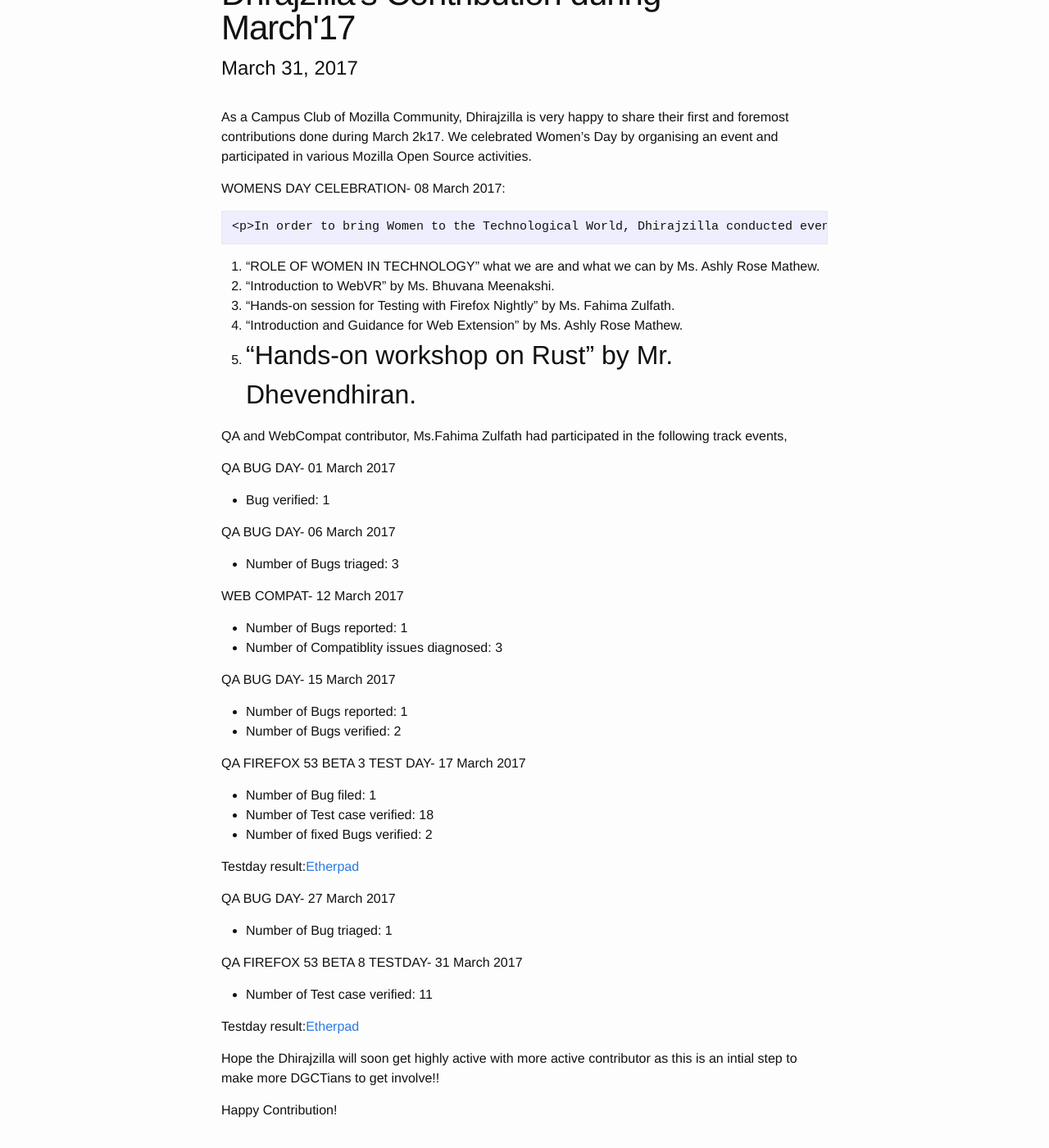
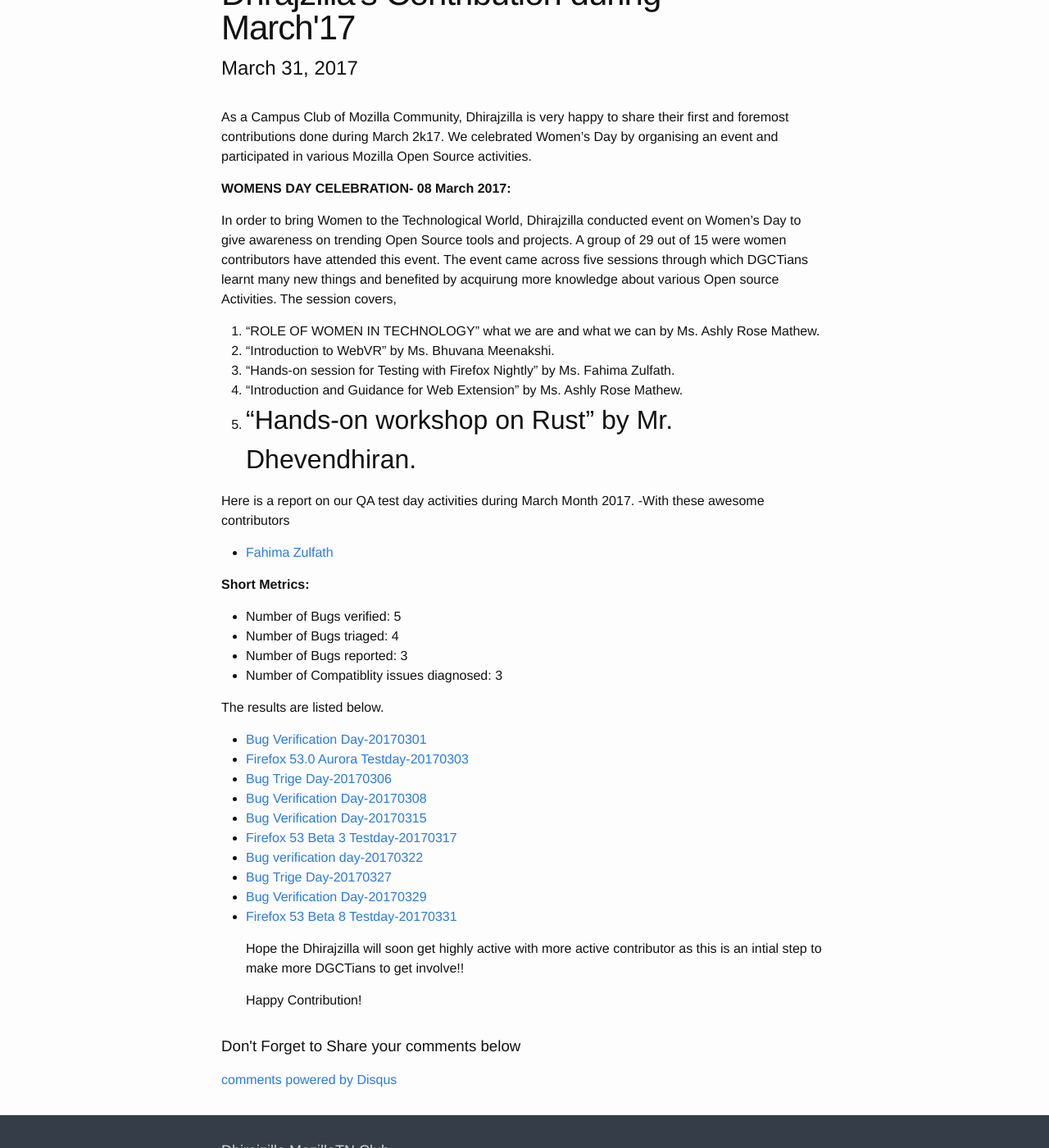
Before and after one commit to MozillaTN/Dhirajzilla, a Jekyll site: the page built from docs/_posts/2017-03-31-Dhirajzilla-Contributions-during-March-2017.md, in a window 1280 px wide and 1400 px high, scrolled down 442 px. Shown: the whole window at 82% size. Built offline with Jekyll 4.4.1, drawn with Linux system fonts in a browser that asks for light colours; comment, search, counter and statistics services are not loaded.

Commit message:
Update 2017-03-31-Dhirajzilla-Contributions-during-March-2017.md

```diff
--- a/docs/_posts/2017-03-31-Dhirajzilla-Contributions-during-March-2017.md
+++ b/docs/_posts/2017-03-31-Dhirajzilla-Contributions-during-March-2017.md
@@ -16,8 +16,9 @@
   As a Campus Club of Mozilla Community, Dhirajzilla is very happy to share their first and foremost contributions done during March 2k17.
 We celebrated Women's Day by organising an event and participated in various Mozilla Open Source activities.
 
-<p>WOMENS DAY CELEBRATION- 08 March 2017:</p>
-    <p>In order to bring Women to the Technological World, Dhirajzilla conducted event on Women's Day to give awareness on trending Open Source tools and projects. A group of 29 out of 15 were women contributors have attended this event. The event came across five sessions through which DGCTians learnt many new things and benefited by acquirung more knowledge about various Open source Activities. The session covers,</p>
+**WOMENS DAY CELEBRATION- 08 March 2017:**
+
+  In order to bring Women to the Technological World, Dhirajzilla conducted event on Women's Day to give awareness on trending Open Source tools and projects. A group of 29 out of 15 were women contributors have attended this event. The event came across five sessions through which DGCTians learnt many new things and benefited by acquirung more knowledge about various Open source Activities. The session covers,
 
    1. "ROLE OF WOMEN IN TECHNOLOGY" what we are and what we can by Ms. Ashly Rose Mathew.
    2. "Introduction to WebVR" by Ms. Bhuvana Meenakshi.
@@ -25,36 +26,33 @@
    4. "Introduction and Guidance for Web Extension" by Ms. Ashly Rose Mathew.
    5. "Hands-on workshop on Rust" by Mr. Dhevendhiran.
 -------------------------------------------------------------------------------------------------------------------------
- <p>QA and WebCompat contributor, Ms.Fahima Zulfath had participated in the following track events,</p>
 
-<p>QA BUG DAY- 01 March 2017</p>
- * Bug verified: 1
+ Here is a report on our QA test day activities during March Month 2017.
+-With these awesome contributors
 
-<p>QA BUG DAY- 06 March 2017</p>
- * Number of Bugs triaged: 3
+ * [Fahima Zulfath](https://twitter.com/FahimaZulfath)
 
-<p>WEB COMPAT- 12 March 2017</p>
- * Number of Bugs reported: 1
+ **Short Metrics:**
+
+ * Number of Bugs verified: 5
+ * Number of Bugs triaged: 4
+ * Number of Bugs reported: 3
  * Number of Compatiblity issues diagnosed: 3
 
-<p>QA BUG DAY- 15 March 2017</p>
- * Number of Bugs reported: 1
- * Number of Bugs verified: 2
+ The results are listed below.
 
-<p>QA FIREFOX 53 BETA 3 TEST DAY- 17 March 2017</p>
- * Number of Bug filed: 1
- * Number of Test case verified: 18
- * Number of fixed Bugs verified: 2
+- [Bug Verification Day-20170301](https://public.etherpad-mozilla.org/p/MozillaIN_QA_Bug_Verification_day_20170301)
+- [Firefox 53.0 Aurora Testday-20170303](https://public.etherpad-mozilla.org/p/MozillaIN_QA_Test_Day-20170303)
+- [Bug Trige Day-20170306](https://public.etherpad-mozilla.org/p/MozillaIN_QA_Bug_Triage_Day_20170306)
+- [Bug Verification Day-20170308](https://public.etherpad-mozilla.org/p/MozillaIN_QA_Bug_verification_Day_20170308)
+- [Bug Verification Day-20170315](https://public.etherpad-mozilla.org/p/MozillaIN_QA_Bug_Verification_Day_20170315)
+- [Firefox 53 Beta 3 Testday-20170317](https://public.etherpad-mozilla.org/p/MozillaIN_QA_Firefox_53_Beta_3_Testday)
+- [Bug verification day-20170322](https://public.etherpad-mozilla.org/p/MozillaIN_QA_Bug_Verification_Day_20170322)
+- [Bug Trige Day-20170327](https://public.etherpad-mozilla.org/p/MozillaIN_QA_Bug_Triage_Day_20170327)
+- [Bug Verification Day-20170329](https://public.etherpad-mozilla.org/p/MozillaIN_QA_Bug_Verification_day_20170329)
+- [Firefox 53 Beta 8 Testday-20170331](https://public.etherpad-mozilla.org/p/MozillaIN_QA_Firefox_53_Beta_8_Testday)
 
-Testday result:[Etherpad](https://public.etherpad-mozilla.org/p/MozillaIN_QA_Firefox_53_Beta_3_Testday)
 
-<p>QA BUG DAY- 27 March 2017</p>
- * Number of Bug triaged: 1
+   Hope the Dhirajzilla will soon get highly active with more active contributor as this is an intial step to make more DGCTians to get involve!!
 
-<p>QA FIREFOX 53 BETA 8 TESTDAY- 31 March 2017</p>
- * Number of Test case verified: 11
-
-Testday result:[Etherpad](https://public.etherpad-mozilla.org/p/MozillaIN_QA_Firefox_53_Beta_8_Testday)
-
-   <p>Hope the Dhirajzilla will soon get highly active with more active contributor as this is an intial step to make more DGCTians to get involve!!</p>
-   <centre><p>Happy Contribution!</p></centre>
+   Happy Contribution!
```
